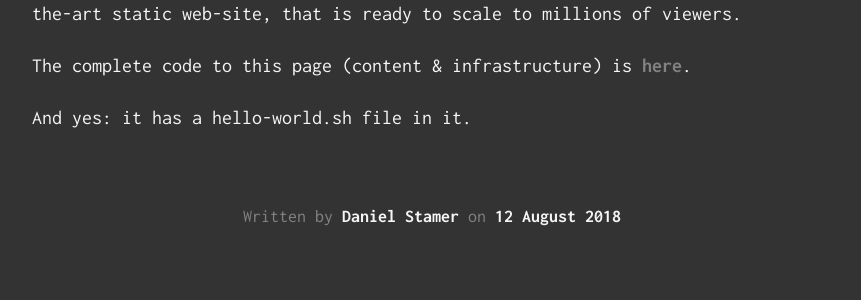
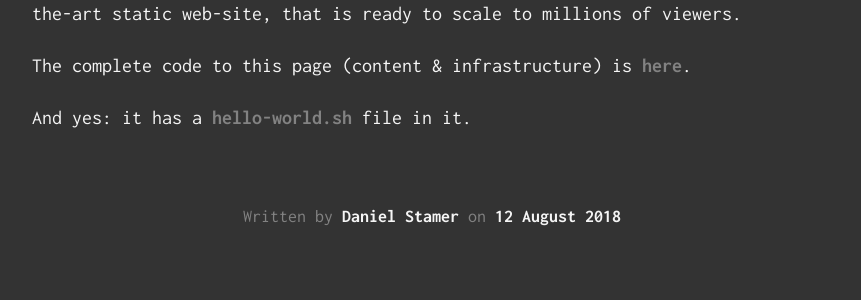
Before and after one commit to helloworlddan/hello-world.sh, a Jekyll site: the page built from site/_posts/2018-08-12-hello-world.sh.markdown, in a window 1280 px wide and 900 px high, scrolled down 4655 px. Shown: the part 504-804 px from the top of the window, without its empty margins (208-1069 px from the left). Built offline with Jekyll 4.4.1, drawn with Linux system fonts in a browser that asks for light colours; some of the changed lines change nothing that is shown.

Commit message:
add gh link
Signed-off-by: Daniel Stamer <daniel.stamer@cloudreach.com>

```diff
--- a/site/_posts/2018-08-12-hello-world.sh.markdown
+++ b/site/_posts/2018-08-12-hello-world.sh.markdown
@@ -207,4 +207,5 @@ viewers.
 The complete code to this page (content & infrastructure) is
 [here](https://github.com/helloworlddan/hello-world.sh).
 
-And yes: it has a hello-world.sh file in it.
+And yes: it has a [hello-world.sh](https://github.com/helloworlddan/hello-world.sh/blob/master/hello-world.sh)
+file in it.
```
